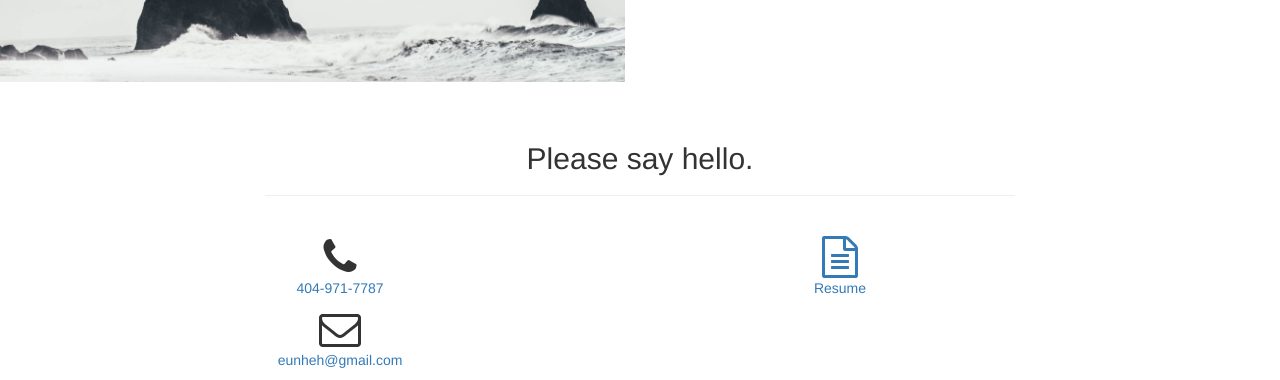
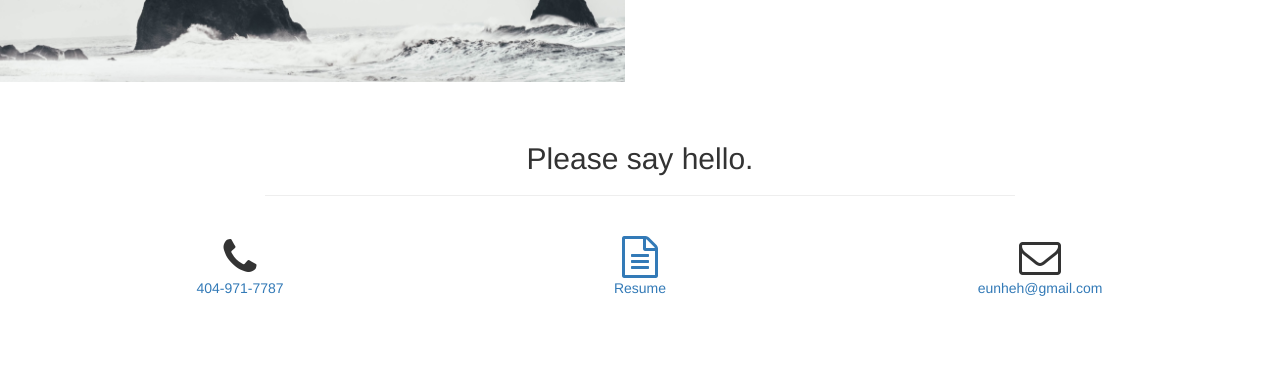
Before and after one commit to eunheh/portfolio, a website with bundled scripts: page app/index.html in a window 1280 px wide. Shown: the part 1680-2060 px from the top of the page. After the commit the page ends 1988 px from the top, so only its background shows below. Built offline with nearby package versions, Linux system fonts and the light colour scheme; files whose address does not match are found by name.

Commit message:
contact spacing

```diff
--- a/app/index.html
+++ b/app/index.html
@@ -159,7 +159,7 @@
           <br />
         </div>
         <div class="row">
-          <div class="col-sm-6 text-center contactstuff">
+          <div class="col-sm-4 text-center contactstuff">
             <i class="fa fa-phone fa-3x techI"></i>
             <p><a class="contactstuff" href="tel://14049717787">404-971-7787</a></p>
           </div>
@@ -167,7 +167,7 @@
             <a class="contactstuff" href="images/GraceLee.resume.pdf" target="_blank"><i class="fa fa-file-text-o fa-3x techI"></i></a>
             <p><a class="contactstuff" href="images/GraceLee.resume.pdf" target="_blank">Resume</a></p>
           </div>
-          <div class="col-sm-6 text-center contactstuff">
+          <div class="col-sm-4 text-center contactstuff">
             <i class="fa fa-envelope-o fa-3x techI"></i>
             <p><a class="contactstuff" href="mailto:eunheh@gmail.com">eunheh@gmail.com</a></p>
           </div>
```
